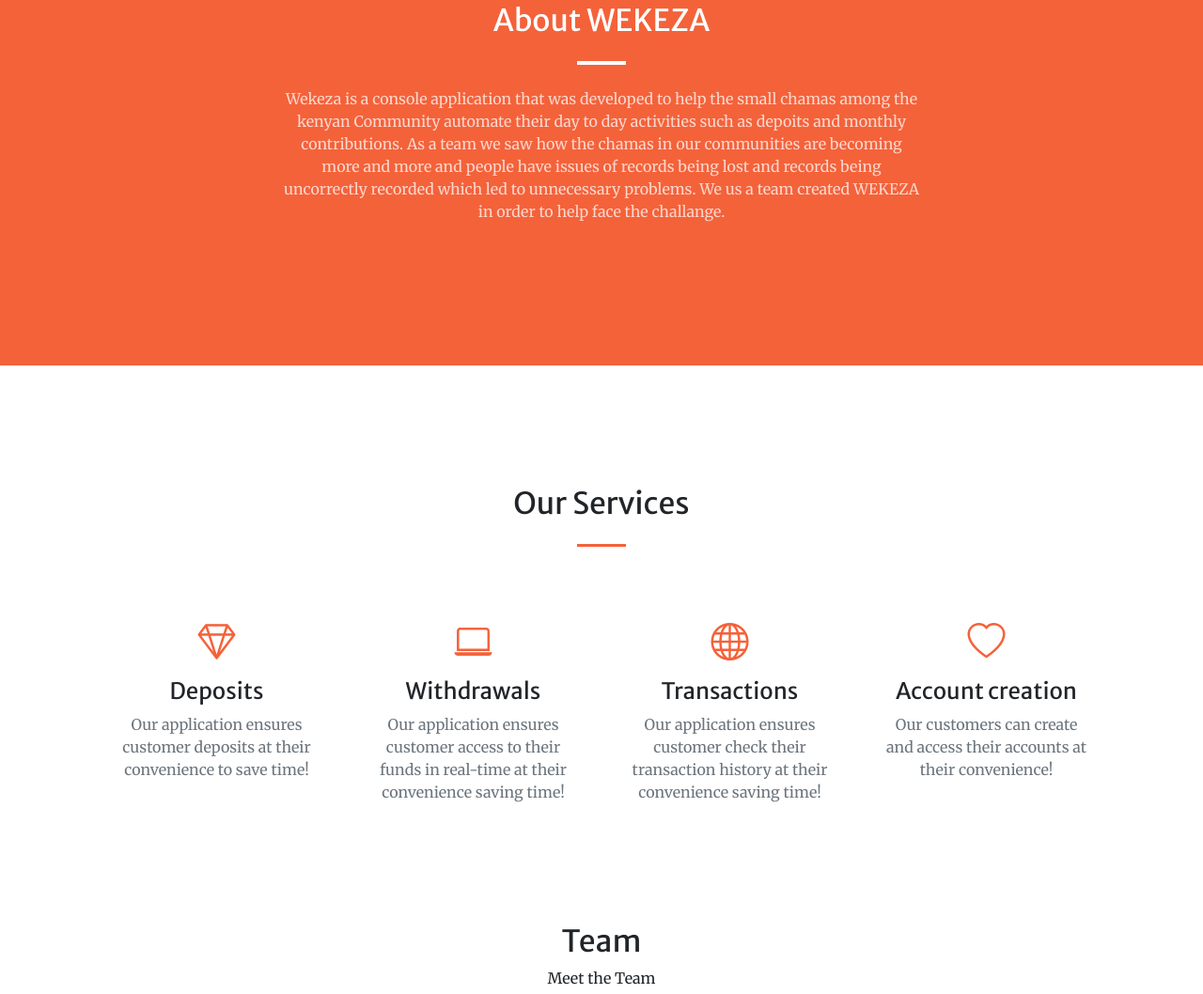
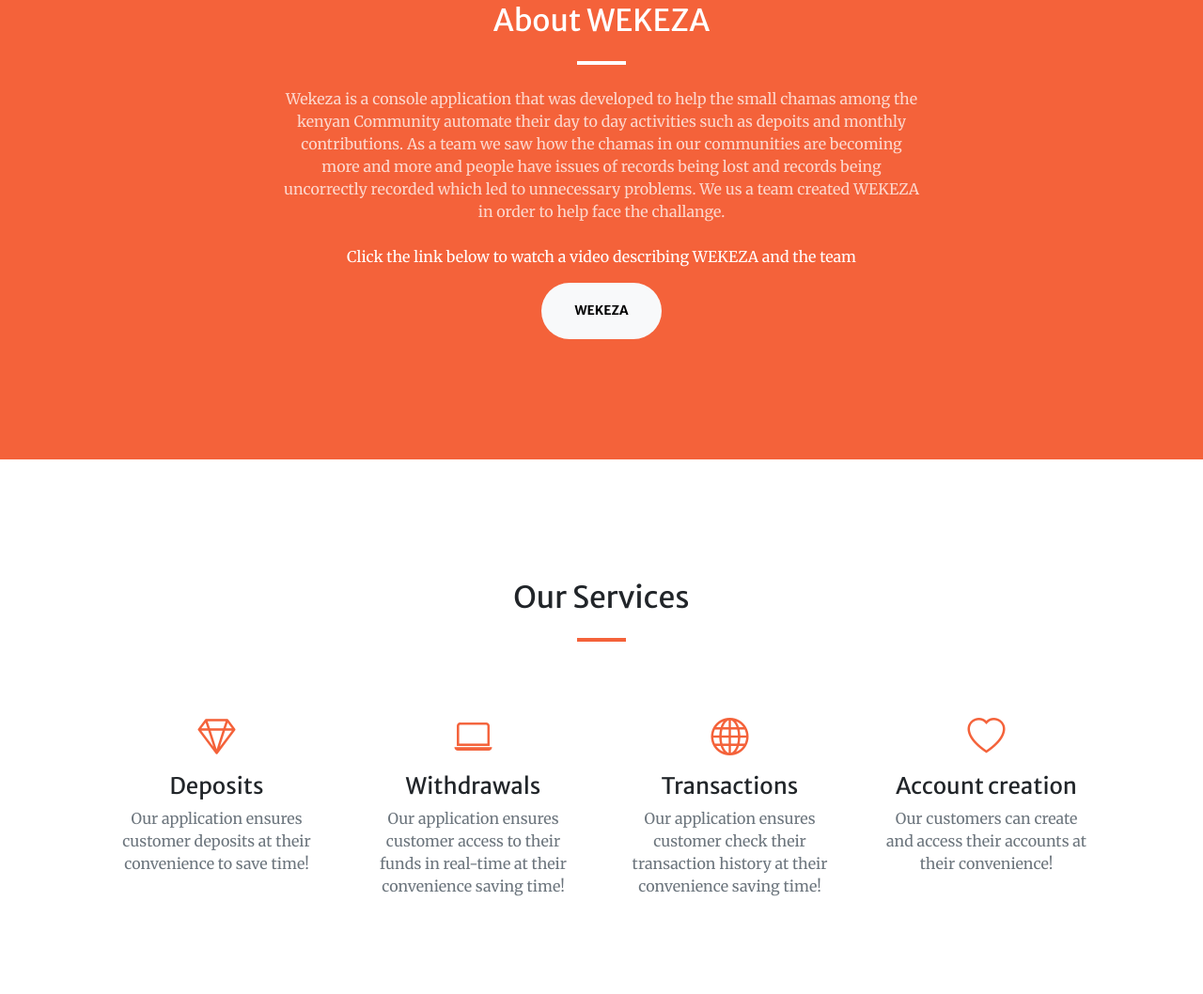
Before and after one commit to CodexRodney/CodexRodney.github.io, a plain HTML site: page index.html in a window 1280 px wide. Shown: the part 925-1983 px from the top of the page at 94% size. Drawn offline with nearby package versions, Linux system fonts and the light colour scheme; some packages are replaced by stand-ins of ours; a script that the page names is missing.

Commit message:
Added video link

```diff
--- a/index.html
+++ b/index.html
@@ -64,6 +64,9 @@
                         being uncorrectly recorded which led to unnecessary problems. We us a team created WEKEZA in order to help face the
                         challange.
                     </p>
+                    <p class="text-white mt-o">Click the link below to watch a video describing WEKEZA and the team</p>
+                    <a class="btn btn-light btn-xl" href="https://www.youtube.com/watch?v=wXFnNoptoVg&ab_channel=bryan%40wekezaproject" target="_blank">WEKEZA
+                    </a>
                 </div>
             </div>
         </div>
```
